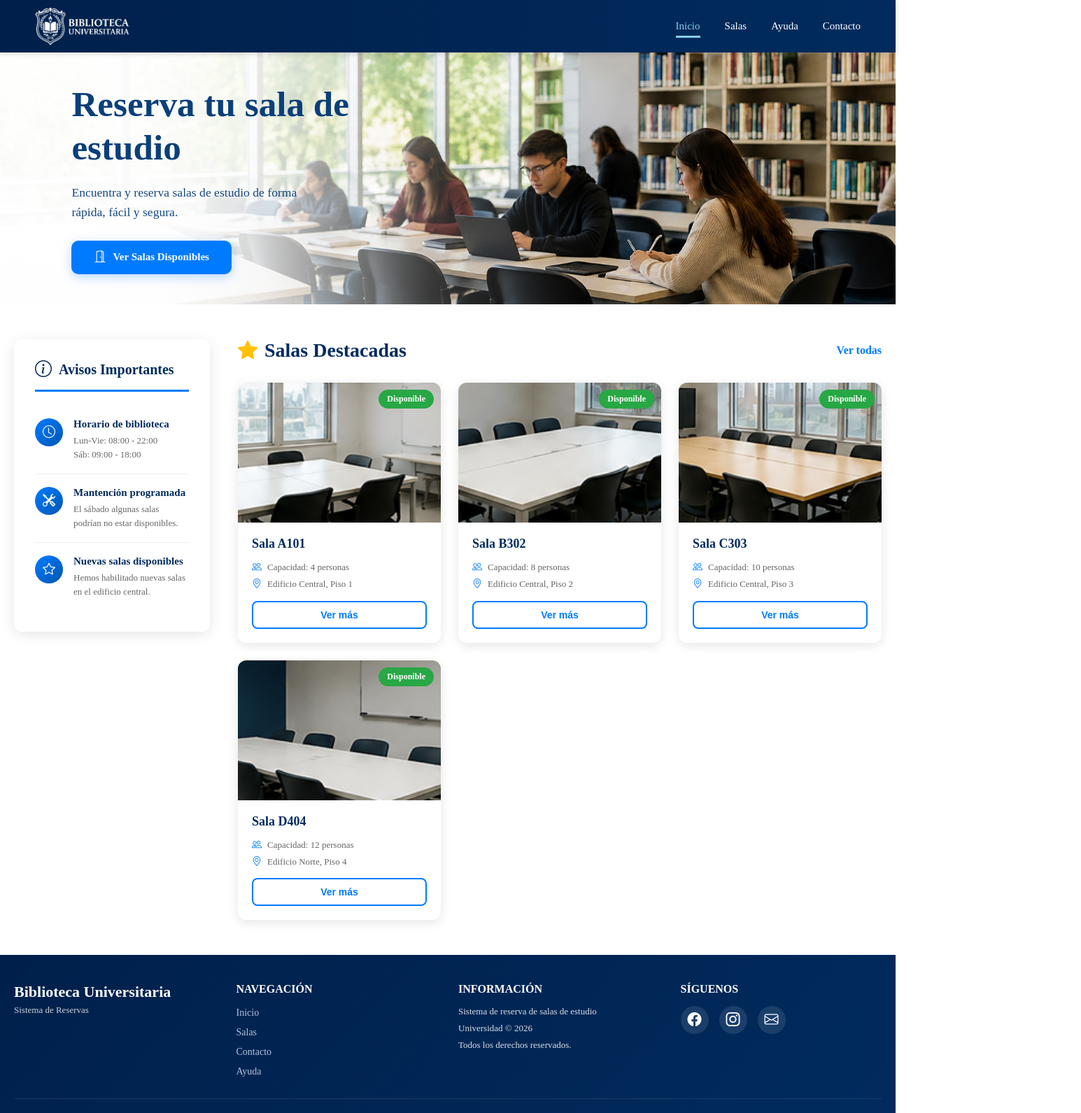
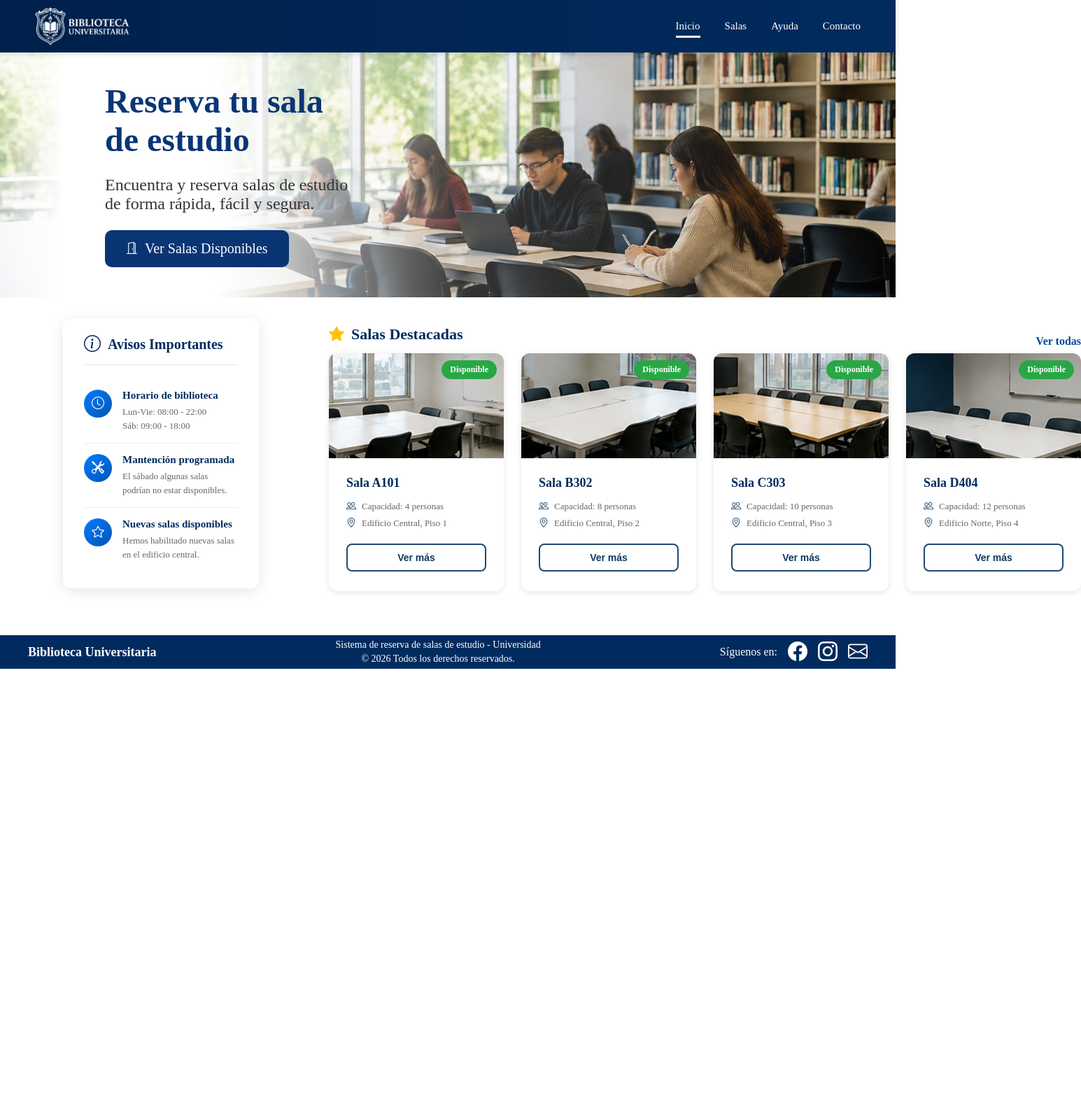
Before and after one commit to LondonDev-01/ICIFG003-SOL2-EQUIPO07, an Angular app in the folder frontend/: page / in a window 1280 px wide. Shown: the top 1591 px of the page at 70% size, 1545 px wide, since content can reach past the window. After the commit the page ends 956 px from the top, so only its background shows below. Built offline with nearby package versions, Linux system fonts and the light colour scheme.

Commit message:
mejoras interfaz home

```diff
--- a/frontend/src/app/core/components/footer/footer.css
+++ b/frontend/src/app/core/components/footer/footer.css
@@ -1,168 +1,45 @@
 .footer {
-    background: linear-gradient(135deg, #00204b, #012b5e);
+    background: #012b5e;
     color: white;
+
     width: 100%;
+
+    padding: 2px 40px;
+
+    display: flex;
+    justify-content: space-between;
+    align-items: center;
+
     box-sizing: border-box;
-    margin-top: auto;
-    padding: 40px 20px 20px;
-}
-
-.footer-container {
-    max-width: 1400px;
-    margin: 0 auto;
-    display: grid;
-    grid-template-columns: repeat(auto-fit, minmax(250px, 1fr));
-    gap: 30px;
-    margin-bottom: 20px;
-}
-
-.footer-section h4 {
-    margin: 0 0 15px 0;
-    font-size: 16px;
-    font-weight: 600;
-    text-transform: uppercase;
+    margin-top: 27px;
 }
 
 .footer-left h3 {
-    margin: 0 0 5px 0;
-    font-size: 22px;
-    font-weight: 700;
+    margin: 0;
+    font-size: 18px;
 }
 
-.footer-subtitle {
-    margin: 0;
-    font-size: 13px;
-    opacity: 0.8;
+.footer-center {
+    text-align: center;
 }
 
-.footer-center ul {
-    list-style: none;
-    padding: 0;
-    margin: 0;
+.footer-center p {
+    margin: 4px 0;
+    font-size: 14px;
 }
 
-.footer-center ul li {
-    margin-bottom: 10px;
-}
-
-.footer-center a {
-    color: #b0c4de;
-    text-decoration: none;
-    font-size: 14px;
-    transition: color 0.3s ease;
-}
-
-.footer-center a:hover {
-    color: white;
-    text-decoration: underline;
-}
-
-.footer-info p {
-    margin: 8px 0;
-    font-size: 13px;
-    opacity: 0.85;
+.footer-right {
+    display: flex;
+    align-items: center;
+    gap: 15px;
 }
 
 .social-icons {
     display: flex;
     gap: 15px;
-    flex-wrap: wrap;
-}
-
-.social-icons a {
-    display: inline-flex;
-    align-items: center;
-    justify-content: center;
-    width: 40px;
-    height: 40px;
-    background-color: rgba(255, 255, 255, 0.1);
-    border-radius: 50%;
-    transition: all 0.3s ease;
-    color: white;
-    text-decoration: none;
-}
-
-.social-icons a:hover {
-    background-color: #fff;
-    color: #012b5e;
-    transform: translateY(-3px);
 }
 
 .social-icons i {
-    font-size: 20px;
+    font-size: 28px;
+    cursor: pointer;
 }
-
-.footer-bottom {
-    text-align: center;
-    padding-top: 20px;
-    border-top: 1px solid rgba(255, 255, 255, 0.1);
-}
-
-.footer-bottom p {
-    margin: 0;
-    font-size: 12px;
-    opacity: 0.7;
-}
-
-/* Responsive Design */
-@media (max-width: 768px) {
-    .footer {
-        padding: 30px 15px 15px;
-    }
-
-    .footer-container {
-        grid-template-columns: repeat(auto-fit, minmax(180px, 1fr));
-        gap: 20px;
-    }
-
-    .footer-section h4 {
-        font-size: 14px;
-    }
-
-    .footer-left h3 {
-        font-size: 18px;
-    }
-
-    .footer-center a {
-        font-size: 13px;
-    }
-
-    .footer-info p {
-        font-size: 12px;
-    }
-}
-
-@media (max-width: 480px) {
-    .footer {
-        padding: 20px 10px 10px;
-    }
-
-    .footer-container {
-        grid-template-columns: 1fr;
-        gap: 15px;
-        text-align: center;
-    }
-
-    .footer-section {
-        margin: 0 auto;
-    }
-
-    .footer-center ul {
-        display: flex;
-        flex-direction: column;
-        align-items: center;
-    }
-
-    .footer-left h3 {
-        font-size: 16px;
-    }
-
-    .social-icons {
-        justify-content: center;
-    }
-
-    .footer-bottom p {
-        font-size: 11px;
-        padding: 0 5px;
-    }
-}
--- a/frontend/src/app/core/components/footer/footer.html
+++ b/frontend/src/app/core/components/footer/footer.html
@@ -1,38 +1,29 @@
 <footer class="footer">
-  <div class="footer-container">
-    <div class="footer-section footer-left">
-      <h3>Biblioteca Universitaria</h3>
-      <p class="footer-subtitle">Sistema de Reservas</p>
+
+  <div class="footer-left">
+    <h3>Biblioteca Universitaria</h3>
+  </div>
+
+  <div class="footer-center">
+    <p>
+      Sistema de reserva de salas de estudio - Universidad
+    </p>
+
+    <p>
+      © 2026 Todos los derechos reservados.
+    </p>
+  </div>
+
+  <div class="footer-right">
+
+    <span>Síguenos en:</span>
+
+    <div class="social-icons">
+      <i class="bi bi-facebook"></i>
+      <i class="bi bi-instagram"></i>
+      <i class="bi bi-envelope"></i>
     </div>
 
-    <div class="footer-section footer-center">
-      <h4>Navegación</h4>
-      <ul>
-        <li><a routerLink="/">Inicio</a></li>
-        <li><a routerLink="/salas">Salas</a></li>
-        <li><a routerLink="/contacto">Contacto</a></li>
-        <li><a routerLink="/ayuda">Ayuda</a></li>
-      </ul>
-    </div>
-
-    <div class="footer-section footer-info">
-      <h4>Información</h4>
-      <p>Sistema de reserva de salas de estudio</p>
-      <p>Universidad © 2026</p>
-      <p>Todos los derechos reservados.</p>
-    </div>
-
-    <div class="footer-section footer-right">
-      <h4>Síguenos</h4>
-      <div class="social-icons">
-        <a href="#" title="Facebook"><i class="bi bi-facebook"></i></a>
-        <a href="#" title="Instagram"><i class="bi bi-instagram"></i></a>
-        <a href="#" title="Correo"><i class="bi bi-envelope"></i></a>
-      </div>
-    </div>
   </div>
 
-  <div class="footer-bottom">
-    <p>&copy; 2026 Sistema de Reservas - Todos los derechos reservados.</p>
-  </div>
 </footer>
--- a/frontend/src/app/core/components/navbar/navbar.css
+++ b/frontend/src/app/core/components/navbar/navbar.css
@@ -67,13 +67,13 @@
 }
 
 .nav-links a:hover {
-  color: #87ceeb;
+  color: #ffffff;
   text-shadow: 0 0 10px rgba(135, 206, 235, 0.5);
 }
 
 .nav-links a.active-link {
-  color: #87ceeb;
-  border-bottom: 3px solid #87ceeb;
+  color: #ffffff;
+  border-bottom: 3px solid #ffffff;
   padding-bottom: 5px;
 }
 
--- a/frontend/src/app/core/components/navbar/navbar.html
+++ b/frontend/src/app/core/components/navbar/navbar.html
@@ -10,7 +10,14 @@
   </div>
 
   <ul class="nav-links">
-    <li><a routerLink="" routerLinkActive="active-link">Inicio</a></li>
+    <li>
+      <a
+        routerLink="/"
+        routerLinkActive="active-link"
+        [routerLinkActiveOptions]="{ exact: true }">
+        Inicio
+      </a>
+    </li>
     <li><a routerLink="/salas" routerLinkActive="active-link">Salas</a></li>
     <li><a routerLink="/ayuda" routerLinkActive="active-link">Ayuda</a></li>
     <li><a routerLink="/contacto" routerLinkActive="active-link">Contacto</a></li>
--- a/frontend/src/app/features/home/home/home.css
+++ b/frontend/src/app/features/home/home/home.css
@@ -5,7 +5,7 @@
 
 /* Hero Section */
 .hero {
-    min-height: 360px;
+    min-height: 350px;
     background-image: url('/biblioteca-hero.png');
     background-size: cover;
     background-position: center center;
@@ -21,12 +21,24 @@
     position: absolute;
     inset: 0;
     background: linear-gradient(
-        90deg,
-        rgba(255, 255, 255, 0.96) 0%,
-        rgba(255, 255, 255, 0.96) 18%,
-        rgba(255, 255, 255, 0.84) 28%,
-        rgba(255, 255, 255, 0.2) 48%,
-        rgba(255, 255, 255, 0) 65%
+        to right,
+        rgba(255,255,255,0.35) 0%,
+        rgb(255, 255, 255) 7%,
+        rgb(255, 255, 255) 9%,
+        rgb(255, 255, 255) 10%,
+        rgb(255, 255, 255) 0,5%,
+        rgb(255, 255, 255) 15%,
+        rgb(255, 255, 255) 17%,
+        rgb(255, 255, 255) 18%,
+        rgb(255, 255, 255) 19%,
+        rgb(255, 255, 255) 20%,
+        rgb(255, 255, 255) 21%,
+        rgb(255, 255, 255) 22%,
+        rgb(255, 255, 255) 23%,
+        rgb(255, 255, 255) 24%,
+        rgba(255, 255, 255, 0.479) 40%,
+        rgba(255,255,255,0.20) 52%,
+        rgba(255,255,255,0) 100%
     );
     pointer-events: none;
 }
@@ -42,48 +54,52 @@
 }
 
 .hero-content {
-    max-width: 420px;
-    padding: 34px 20px 34px 8vw;
+    margin-left: 150px;
+    max-width: 350px;
+    transform: translateY(-20px);
+
+    padding: 0;
     text-align: left;
-    color: #0a3f7a;
 }
 
 .hero-content h1 {
-    font-size: clamp(2.1rem, 4vw, 4rem);
+    font-size: 48px;
     font-weight: 700;
-    margin: 0 0 20px 0;
-    line-height: 1.2;
+    color: #0a3575;
+
+    margin-bottom: 15px;
 }
 
 .hero-content p {
-    font-size: 1.1rem;
-    margin: 0 0 26px 0;
-    opacity: 0.95;
-    line-height: 1.6;
-    max-width: 340px;
+    font-size: 24px;
+    color: #333;
+
+    margin-bottom: 24px;
 }
 
 .btn-primary {
+    background-color: #0a3575;
+    color: white;
+
+    border: none;
+    border-radius: 10px;
+
+    padding: 15px 30px;
+
+    font-size: 20px;
+
+    cursor: pointer;
+
+    text-decoration: none;
     display: inline-flex;
     align-items: center;
     gap: 10px;
-    background-color: #007bff;
-    color: white;
-    padding: 14px 32px;
-    border: none;
-    border-radius: 10px;
-    font-size: 15px;
-    font-weight: 600;
-    cursor: pointer;
-    text-decoration: none;
-    transition: all 0.3s ease;
-    box-shadow: 0 4px 15px rgba(0, 123, 255, 0.28);
+
+    box-shadow: none;
 }
 
 .btn-primary:hover {
-    background-color: #0056b3;
-    transform: translateY(-2px);
-    box-shadow: 0 6px 20px rgba(0, 123, 255, 0.4);
+    background: #0d4b9b;
 }
 
 .btn-primary i {
@@ -94,7 +110,7 @@
 .home-container {
     max-width: 1400px;
     margin: 0 auto;
-    padding: 50px 20px;
+    padding: 15px 90px 0px 90px;
     display: grid;
     grid-template-columns: 280px 1fr;
     gap: 40px;
@@ -103,15 +119,19 @@
 /* Avisos Section */
 .avisos-section {
     grid-column: 1;
+    margin-top: 15px;
+
 }
 
 .avisos-card {
     background: white;
     border-radius: 12px;
-    padding: 30px;
+    padding: 24px 30px;
     box-shadow: 0 4px 20px rgba(0, 0, 0, 0.1);
     position: sticky;
     top: 100px;
+    margin-bottom: 40px;
+
 }
 
 .avisos-card h2 {
@@ -123,7 +143,7 @@
     align-items: center;
     gap: 10px;
     padding-bottom: 15px;
-    border-bottom: 3px solid #007bff;
+    border-bottom: 1px solid #e2e7ec;
 }
 
 .avisos-card h2 i {
@@ -133,7 +153,7 @@
 .aviso-item {
     display: flex;
     gap: 15px;
-    padding: 18px 0;
+    padding: 15px 0;
     border-bottom: 1px solid #eee;
 }
 
@@ -181,25 +201,28 @@
 }
 
 .salas-header h2 {
-    font-size: 28px;
+    font-size: 22px;
     font-weight: 700;
     color: #012b5e;
     margin: 0;
     display: flex;
     align-items: center;
     gap: 10px;
+    transform: translateY(15px);
+    margin-top: 10px
 }
 
 .salas-header h2 i {
-    font-size: 28px;
+    font-size: 22px;
     color: #ffc107;
 }
 
 .link-all {
-    color: #007bff;
+    color: #0a4c92;
     text-decoration: none;
     font-weight: 600;
     transition: color 0.3s ease;
+    transform: translateY(30px);
 }
 
 .link-all:hover {
@@ -209,17 +232,23 @@
 
 /* Salas Grid */
 .salas-grid {
-    display: grid;
-    grid-template-columns: repeat(auto-fill, minmax(280px, 1fr));
+    display: flex;
     gap: 25px;
+    justify-content: flex-start;
+    margin-top: -1px;
 }
 
 .sala-card {
     background: white;
+
     border-radius: 12px;
+
+    box-shadow: 0 2px 8px rgba(0,0,0,0.1);
+
     overflow: hidden;
-    box-shadow: 0 4px 15px rgba(0, 0, 0, 0.1);
-    transition: all 0.3s ease;
+
+    width: 250px;
+    min-height: 340px;
 }
 
 .sala-card:hover {
@@ -230,7 +259,7 @@
 .sala-image {
     position: relative;
     width: 100%;
-    height: 200px;
+    height: 150px;
     overflow: hidden;
     background: #f5f5f5;
 }
@@ -239,11 +268,16 @@
     width: 100%;
     height: 100%;
     object-fit: cover;
+    object-position: center;
     transition: transform 0.3s ease;
 }
 
 .sala-card:hover .sala-image img {
     transform: scale(1.05);
+}
+
+.salas-section {
+    margin-left: 60px;
 }
 
 .sala-badge {
@@ -259,7 +293,7 @@
 }
 
 .sala-content {
-    padding: 20px;
+    padding: 25px;
 }
 
 .sala-content h3 {
@@ -270,7 +304,7 @@
 }
 
 .sala-info {
-    margin-bottom: 15px;
+    margin-bottom: 20px;
 }
 
 .sala-info p {
@@ -283,7 +317,7 @@
 }
 
 .sala-info i {
-    color: #007bff;
+    color: #193e66;
     font-size: 14px;
 }
 
@@ -291,17 +325,18 @@
     width: 100%;
     padding: 10px;
     background-color: white;
-    color: #007bff;
-    border: 2px solid #007bff;
+    color: #103863;
+    border: 2px solid #204872;
     border-radius: 8px;
     font-size: 14px;
     font-weight: 600;
     cursor: pointer;
     transition: all 0.3s ease;
+
 }
 
 .btn-secondary:hover {
-    background-color: #007bff;
+    background-color: #163b63;
     color: white;
 }
 
```
